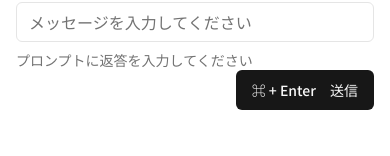
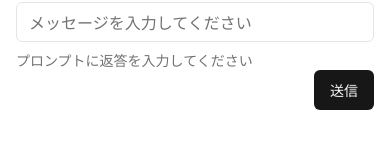
Before and after one commit to daito-kawasaki/distressed-engineers-egg-, a Next.js app: page /Chat in a window 390 px wide. Shown: the part 650-806 px from the top of the page. Built offline with nearby package versions, Linux system fonts and the light colour scheme; no server answers; what fluid-tailwind would draw is missing.

Commit message:
ボタンのSP時非表示修正

```diff
--- a/components/chat/InputPrompt.tsx
+++ b/components/chat/InputPrompt.tsx
@@ -116,8 +116,15 @@ export default function InputPrompt({
           />
         </div>
         <div id="button_field" className=" flex flex-col items-end !my-0">
-          <Button type="submit" disabled={loading} className=" w-fit">
+          <Button
+            type="submit"
+            disabled={loading}
+            className=" w-fit hidden sm:block"
+          >
             ⌘ + Enter　送信
+          </Button>
+          <Button type="submit" disabled={loading} className=" w-fit sm:hidden">
+            送信
           </Button>
         </div>
       </form>
```
